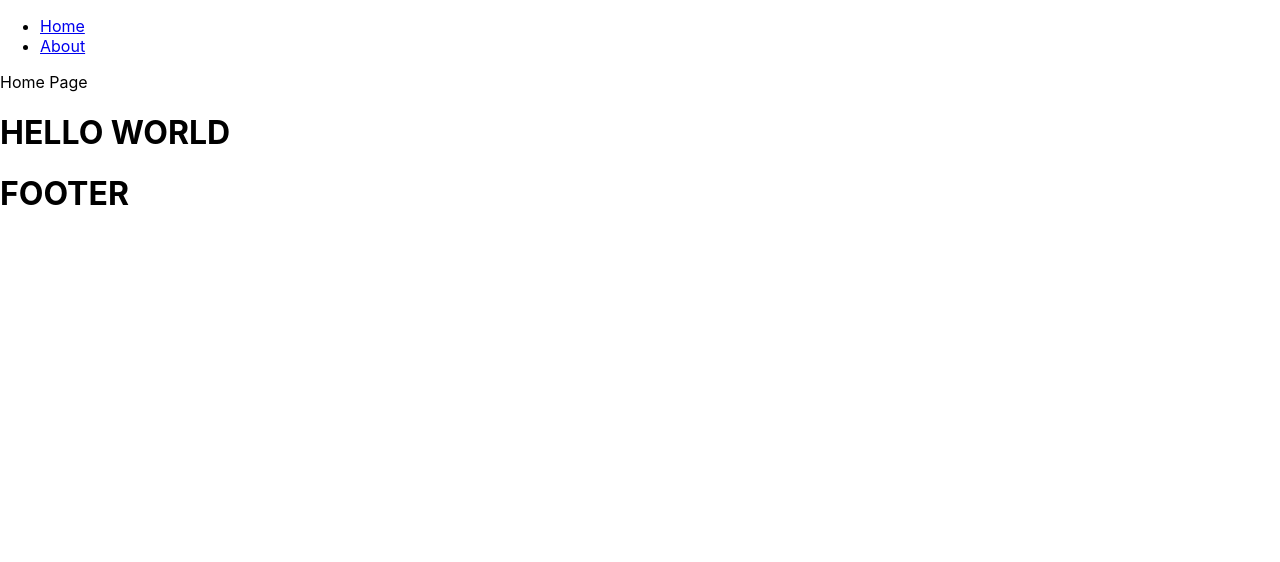
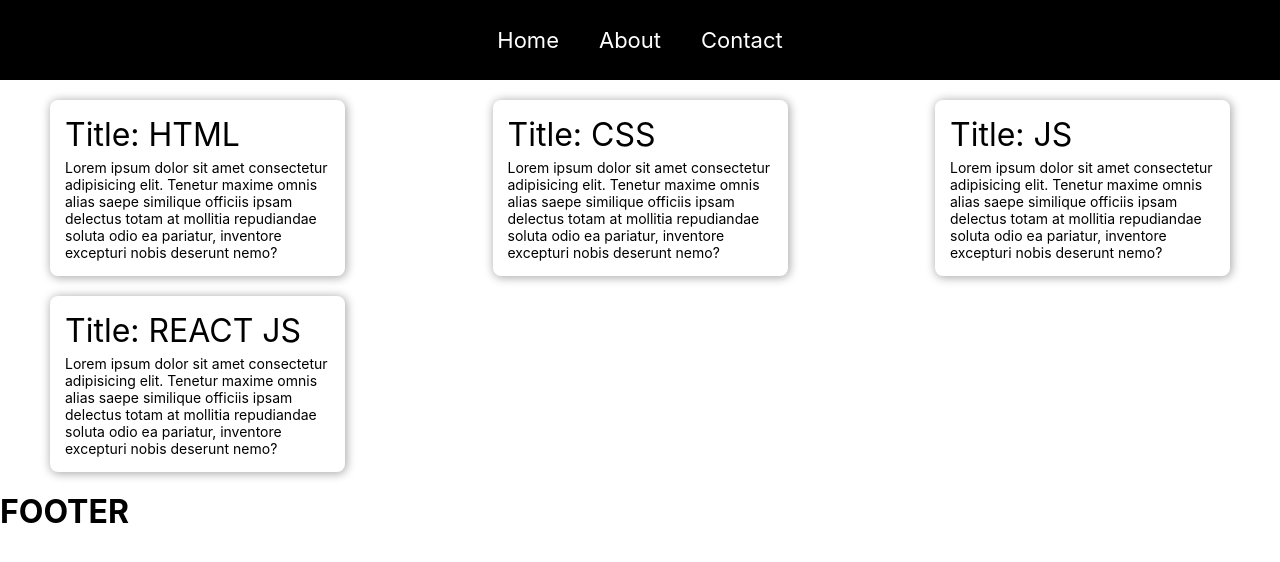
Before and after one commit to Khalilov07/PN18-00, a React (Create React App) app: page / in a window 1280 px wide. Shown: the top 562 px of the page. Built offline with nearby package versions, Linux system fonts and the light colour scheme.

Commit message:
add new changes

```diff
--- a/public/index.html
+++ b/public/index.html
@@ -16,7 +16,9 @@
   <body>
     <noscript>You need to enable JavaScript to run this app.</noscript>
 
-    <div id="root"></div>
+    <div id="root">
+
+    </div>
 
   </body>
 </html>
--- a/src/App.css
+++ b/src/App.css
@@ -1,38 +1,7 @@
-.App {
-  text-align: center;
+* {
+  margin: 0;
+  padding: 0;
+  list-style: none;
+  text-decoration: none;
+  box-sizing: border-box;
 }
-
-.App-logo {
-  height: 40vmin;
-  pointer-events: none;
-}
-
-@media (prefers-reduced-motion: no-preference) {
-  .App-logo {
-    animation: App-logo-spin infinite 20s linear;
-  }
-}
-
-.App-header {
-  background-color: #282c34;
-  min-height: 100vh;
-  display: flex;
-  flex-direction: column;
-  align-items: center;
-  justify-content: center;
-  font-size: calc(10px + 2vmin);
-  color: white;
-}
-
-.App-link {
-  color: #61dafb;
-}
-
-@keyframes App-logo-spin {
-  from {
-    transform: rotate(0deg);
-  }
-  to {
-    transform: rotate(360deg);
-  }
-}
--- a/src/App.jsx
+++ b/src/App.jsx
@@ -1,12 +1,12 @@
 import './App.css'; // подключение css файла
-import Main from './components/Main/Main';
 import Header from './components/Header/Header';
 import Footer from './components/Footer/Footer';
 
 import HomePage from './pages/HomePage/HomePage';
 import AboutPage from './pages/AboutPage/AboutPage';
+import ContactPage from './pages/ContactPage/ContactPage';
 
-import { Routes, Route } from 'react-router-dom'
+import { Routes, Route } from 'react-router-dom' // берём их из библиотеки
 
 // функция - компонент
 
@@ -18,26 +18,35 @@ import { Routes, Route } from 'react-router-dom'
 
 const App = () => {
 
-
-
   // const header = document.querySelector(".header")
   // header.innerHTML = `<h1>${date}</h1>`
   // toString() - object => строку
 
   // react router dom - маршрутизация по страницам
   // Routes - это родитель маршрутов
+
   // http://localhost:3000/
 
   return (
     <>
       <Header />
 
+      {/*
+        path - это url путь
+        http://localhost:3000/
+      */}
+
+      {/*
+
+        создать ещё одну страницу которую вы назовёте contact
+
+      */}
+
       <Routes>
         <Route path='/' element={<HomePage />} />
-        <Route path='about' element={<AboutPage />} />
+        <Route path='/about' element={<AboutPage />} />
+        <Route path='/contact' element={<ContactPage />} />
       </Routes>
-
-      <Main />
 
       <Footer />
     </>
--- /dev/null
+++ b/src/components/CourseItem/CourseItem.jsx
@@ -0,0 +1,15 @@
+import './courseitem.css'
+
+const CourseItem = (props) => {
+
+    console.log(props.title);
+
+    return (
+        <div className="course">
+            <h2 className='course__title'>Title: {props.title}</h2>
+            <p className='course__descr'>Lorem ipsum dolor sit amet consectetur adipisicing elit. Tenetur maxime omnis alias saepe similique officiis ipsam delectus totam at mollitia repudiandae soluta odio ea pariatur, inventore excepturi nobis deserunt nemo?</p>
+        </div>
+    );
+};
+
+export default CourseItem;
--- a/src/components/Header/Header.jsx
+++ b/src/components/Header/Header.jsx
@@ -8,13 +8,16 @@ const Header = () => {
 
     return (
         <header className="header">
-            <nav>
-                <ul>
+            <nav className="nav">
+                <ul className="nav__list">
                     <li>
-                        <Link to='/' >Home</Link>
+                        <Link className="nav__link" to="/">Home</Link>
                     </li>
                     <li>
-                        <Link to='about' >About</Link>
+                        <Link className="nav__link" to='/about'>About</Link>
+                    </li>
+                    <li>
+                        <Link className="nav__link" to='/contact'>Contact</Link>
                     </li>
                 </ul>
             </nav>
--- a/src/components/Header/header.css
+++ b/src/components/Header/header.css
@@ -0,0 +1,21 @@
+.header {
+    height: 80px;
+    background: black;
+}
+
+.nav {
+    height: 100%;
+}
+
+.nav__list {
+    height: 100%;
+    display: flex;
+    column-gap: 40px;
+    align-items: center;
+    justify-content: center;
+}
+
+.nav__link {
+    color: #FFF;
+    font-size: 22px;
+}
--- a/src/components/Main/Main.jsx
+++ /dev/null
@@ -1,11 +0,0 @@
-import "./main.css";
-
-const Main = () => {
-    return (
-        <main className="main">
-            <h1>HELLO WORLD</h1>
-        </main>
-    )
-}
-
-export default Main // для того чтобы импортировать его
--- a/src/pages/AboutPage/AboutPage.jsx
+++ b/src/pages/AboutPage/AboutPage.jsx
@@ -1,9 +1,19 @@
-import React from 'react';
+import React, { useState } from 'react';
 
 const AboutPage = () => {
+
+    // useState (хук) - это состояние которые помогает изменять данные с течением времени
+
+    const [likes, setLikes] = useState(0)
+
+    // сделать кнопку которая будет уменьшать лайки и сделать кнопку которая будет обнулят лайки
+
     return (
         <div>
-            About
+            <h2>{likes}</h2>
+
+            <button onClick={() => setLikes(likes + 1)}>ADD LIKE</button>
+
         </div>
     );
 };
--- /dev/null
+++ b/src/pages/ContactPage/ContactPage.jsx
@@ -0,0 +1,11 @@
+import React from 'react';
+
+const ContactPage = () => {
+    return (
+        <div>
+            <h2>I AM CONTACT PAGE</h2>
+        </div>
+    );
+};
+
+export default ContactPage;
--- a/src/pages/HomePage/HomePage.jsx
+++ b/src/pages/HomePage/HomePage.jsx
@@ -1,9 +1,36 @@
-import React from 'react';
+import './homepage.css'
+
+import CourseItem from '../../components/CourseItem/CourseItem';
+
 
 const HomePage = () => {
+
+    const courses = [
+        {
+            id: 1,
+            title: "HTML",
+            duration: 2
+        },
+        {
+            id: 2,
+            title: "CSS",
+            duration: 2
+        },
+        {
+            id: 3,
+            title: "JS",
+            duration: 2
+        },
+        {
+            id: 4,
+            title: "REACT JS",
+            duration: 2
+        }
+    ]
+
     return (
-        <div>
-            Home Page
+        <div className='course__wrapper'>
+            {courses.map(course => <CourseItem title={course.title} /> )}
         </div>
     );
 };
--- /dev/null
+++ b/src/pages/HomePage/homepage.css
@@ -0,0 +1,29 @@
+.course__wrapper {
+    gap: 20px;
+    flex-wrap: wrap;
+    display: flex;
+    padding: 20px 50px;
+    justify-content: space-between;
+}
+
+.course {
+    width: 25%;
+    padding: 15px;
+    border-radius: 8px;
+    transition: 200ms;
+    box-shadow: 1px 1px 10px 1px #adadad;
+}
+
+.course__title {
+    font-size: 32px;
+    font-weight: 400;
+    margin-bottom: 5px;
+}
+
+.course__descr {
+    font-size: 14px;
+}
+
+.course:hover {
+    transform: translateX(10px);
+}
```
Also changed, not shown: src/components/CourseItem/courseitem.css (added).
